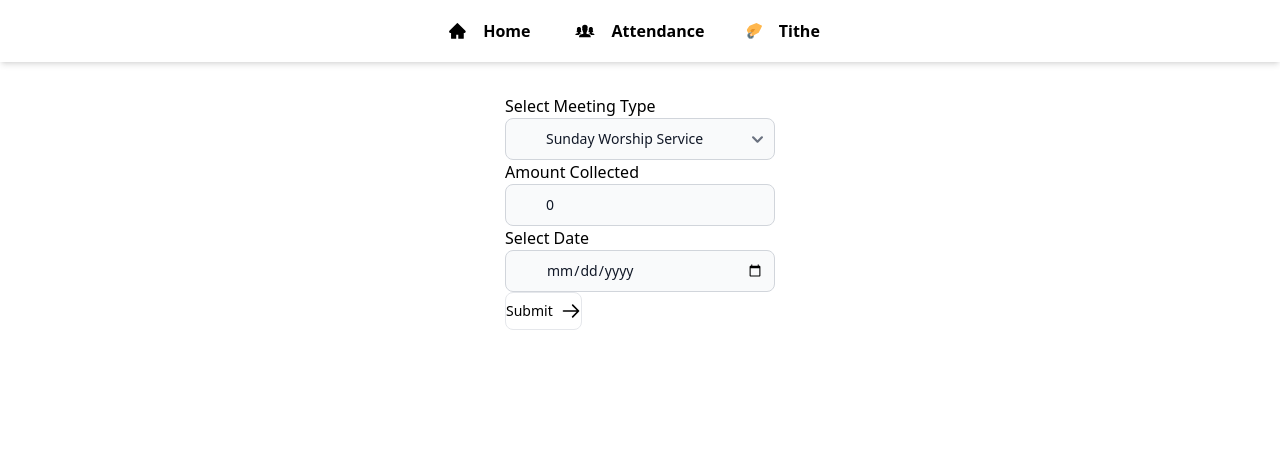
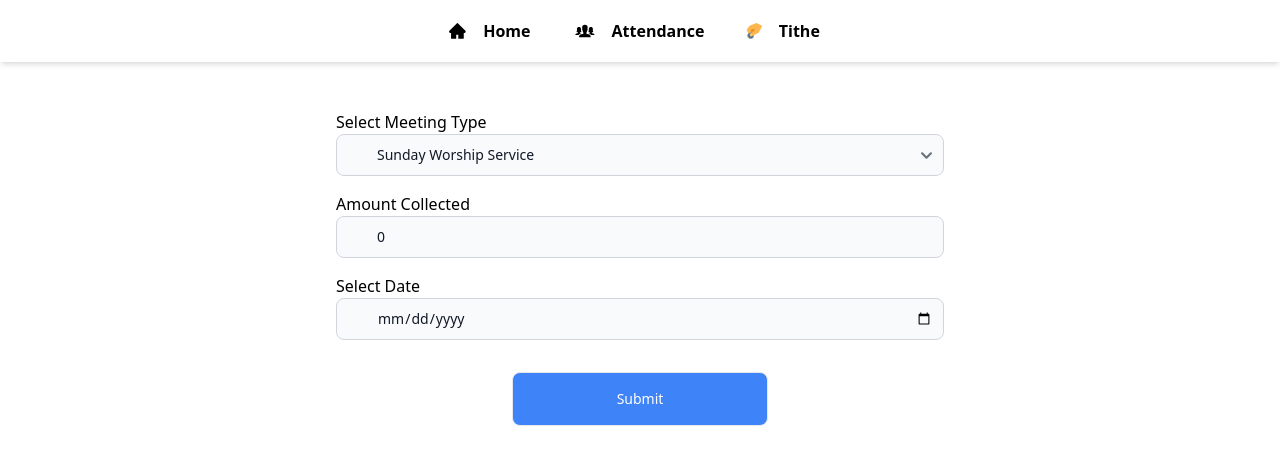
Before and after one commit to cazterk/church-system-frontend, a React (Vite) app: page /tithe-form in a window 1280 px wide. Shown: the top 464 px of the page. Built offline with nearby package versions, Linux system fonts and the light colour scheme.

Commit message:
add pagination, fix select field on tithe entry, etc

```diff
--- a/package.json
+++ b/package.json
@@ -12,6 +12,7 @@
     "@headlessui/react": "^1.7.3",
     "@tanstack/react-query": "^4.14.1",
     "axios": "^1.1.3",
+    "classnames": "^2.3.2",
     "flowbite": "^1.5.3",
     "flowbite-react": "^0.3.2",
     "formik": "^2.2.9",
--- a/src/components/forms/titheForm.tsx
+++ b/src/components/forms/titheForm.tsx
@@ -23,29 +23,41 @@ interface OtherProps {
 
 const TitheForm: React.FC<{}> = () => {
   const initialValues: ITithe = {
-    meetingType: 0,
+    meetingType: null,
     collectionedAmount: 0,
     date: new Date(),
   };
   const [meeting, setMeeting] = useState<number>();
 
   const handleMeetingTypeChange = (e: React.ChangeEvent<HTMLInputElement>) => {
-    setMeeting(parseInt(e.target.value));
+    e.preventDefault();
+    try {
+      initialValues.meetingType = parseInt(e.target.value);
+    } catch (e) {
+      console.error(e);
+    }
+  };
+
+  const onSubmitTithe = () => {
+    return initialValues;
   };
 
   let inputClass =
     "bg-gray-50 border border-gray-300 text-gray-900 sm:text-sm rounded-lg focus:ring-blue-500 focus:border-blue-500 block w-full pl-10 p-2.5 dark:bg-gray-700 dark:border-gray-600 dark:placeholder-gray-400 dark:text-white dark:focus:ring-blue-500 dark:focus:border-blue-500";
+  let fieldClass = "mt-4";
 
   return (
-    <>
+    <div className="flex justify-center w-full ">
       <Formik
         initialValues={initialValues}
-        onSubmit={(values, actions) => {
-          console.log({ values, actions });
+        onSubmit={(values, { resetForm }) => {
+          console.log({ values });
           TitheService.createTithe(JSON.stringify(values, null, 2));
+          resetForm({});
         }}
       >
-        <Form className="flex flex-col ">
+        <Form className="flex flex-col w-6/12 ">
+          <div className={`${fieldClass}`}>
             <label htmlFor="meetingType">Select Meeting Type</label>
             <Field
               type="select"
@@ -54,7 +66,7 @@ const TitheForm: React.FC<{}> = () => {
               as="select"
               className={`${inputClass}`}
               onChange={handleMeetingTypeChange}
-            value={initialValues.meetingType}
+              value={meeting}
             >
               {meetingTypesSetter.map((option) => (
                 <option key={option.value} value={option.value}>
@@ -62,6 +74,8 @@ const TitheForm: React.FC<{}> = () => {
                 </option>
               ))}
             </Field>
+          </div>
+          <div className={`${fieldClass}`}>
             <label htmlFor="firstName">Amount Collected</label>
             <Field
               id="collectionedAmount"
@@ -69,7 +83,8 @@ const TitheForm: React.FC<{}> = () => {
               placeholder="enter amount"
               className={`${inputClass}`}
             />
-
+          </div>
+          <div className={`${fieldClass}`}>
             <div className="relative">
               <div className="flex absolute inset-y-0 left-0 items-center pl-3 pointer-events-none"></div>
               <label htmlFor="firstName">Select Date</label>
@@ -79,17 +94,20 @@ const TitheForm: React.FC<{}> = () => {
                 placeholder="Select date"
               />
             </div>
+          </div>
           {/* <Field name="amountUncollected" type="datepicker"></Field> */}
 
-          <div className="flex flex-wrap items-center gap-2">
-            <Button type="submit">
+          <div className="flex flex-wrap justify-center my-8 items-center gap-2">
+            <Button
+              type="submit"
+              className="p-2 text-center text-white w-64 bg-blue-500"
+            >
               Submit
-              <HiIcons.HiOutlineArrowRight className="ml-2 h-5 w-5" />
             </Button>
           </div>
         </Form>
       </Formik>
-    </>
+    </div>
   );
 };
 
--- /dev/null
+++ b/src/components/pagination.tsx
@@ -0,0 +1,33 @@
+import classNames from "classnames";
+
+interface PaginationProps {
+  rowsPerPage: number;
+  totalPages: number;
+  paginate: any;
+}
+
+const Pagination = ({ rowsPerPage, totalPages, paginate }: PaginationProps) => {
+  const pagesCount = [];
+
+  for (let i = 1; i <= Math.ceil(totalPages / rowsPerPage); i++) {
+    pagesCount.push(i);
+  }
+
+  return (
+    <>
+      <nav>
+        <ul className="flex justify-center">
+          {pagesCount.map((number) => (
+            <li key={number} className="m-2">
+              <a onClick={() => paginate(number)} href="#" className="">
+                {number}
+              </a>
+            </li>
+          ))}
+        </ul>
+      </nav>
+    </>
+  );
+};
+
+export default Pagination;
--- a/src/components/tables/titheTable.tsx
+++ b/src/components/tables/titheTable.tsx
@@ -1,9 +1,18 @@
 import { useQuery } from "@tanstack/react-query";
 import TitheService from "src/services/titthe.service";
-import React, { useEffect } from "react";
+import React, { useEffect, useState } from "react";
 import SuspenseLoader from "src/components/SuspenseLoader";
+import Pagination from "../pagination";
+import { getMeeting } from "src/enums/meeting_types";
 
 const TitheTable = () => {
+  const [page, setPage] = React.useState(0);
+  const [currentPage, setCurrentPage] = useState(1);
+  const [rowsPerPage] = useState(7);
+
+  const onPageChange = (newPage: number) => {
+    setPage(newPage);
+  };
   const { isLoading, error, data } = useQuery({
     queryKey: ["tithe"],
     queryFn: TitheService.getAllTithe,
@@ -23,6 +32,12 @@ const TitheTable = () => {
         An error has occurred: {error.message}
       </div>
     );
+
+  const indexOfLastEntry = currentPage * rowsPerPage;
+  const indexOfFirstEntry = indexOfLastEntry - rowsPerPage;
+  const currentEntries = data.slice(indexOfFirstEntry, indexOfLastEntry);
+
+  const paginate = (pageNumber) => setCurrentPage(pageNumber);
 
   return (
     <React.Fragment>
@@ -54,10 +69,10 @@ const TitheTable = () => {
                   </tr>
                 </thead>
                 <tbody>
-                  {data.map((tithe: any, index: any) => (
+                  {currentEntries.map((tithe: any, index: any) => (
                     <tr className="border-b" key={index}>
                       <td className="text-sm text-gray-900 font-light px-6 py-4 whitespace-nowrap">
-                        {tithe.meetingType}
+                        {getMeeting(tithe.meetingType)}
                       </td>
                       <td className="text-sm text-gray-900 font-light px-6 py-4 whitespace-nowrap">
                         {tithe.collectionedAmount}
@@ -69,6 +84,11 @@ const TitheTable = () => {
                   ))}
                 </tbody>
               </table>
+              <Pagination
+                rowsPerPage={rowsPerPage}
+                totalPages={data.length}
+                paginate={paginate}
+              />
             </div>
           </div>
         </div>
--- a/src/enums/meeting_types.ts
+++ b/src/enums/meeting_types.ts
@@ -24,7 +24,7 @@ export const meetingTypesSetter = [
   },
   {
     value: 4,
-    label: "THursday Revival Hour",
+    label: "Thursday Revival Hour",
   },
   {
     value: 5,
--- a/src/pages/home/index.tsx
+++ b/src/pages/home/index.tsx
@@ -4,7 +4,6 @@ const Home = () => {
   return (
     <div>
       <h1>Hello!!! welcome to Church system</h1>
-      <TitheForm />
     </div>
   );
 };
--- a/src/pages/tithe/index.tsx
+++ b/src/pages/tithe/index.tsx
@@ -10,9 +10,11 @@ const Tithe = () => {
       <h1 className="text-center">This is the tithe page</h1>
       <TitheTable />
 
-      <div className="flex flex-wrap items-center gap-2">
+      <div className="flex flex-wrap justify-center my-8 items-center gap-2">
         <Link to="/tithe-form">
-          <Button type="submit">Add New Entry</Button>
+          <Button type="submit" className="p-2 text-center text-white w-64">
+            Add New Entry
+          </Button>
         </Link>
       </div>
     </div>
--- a/tailwind.config.cjs
+++ b/tailwind.config.cjs
@@ -1,6 +1,6 @@
 /** @type {import('tailwindcss').Config} */
 module.exports = {
-  content: ["./src/**/*.{js,jsx,ts,tsx}"],
+  content: ["./src/**/*.{js,jsx,ts,tsx}", "./node_modules/flowbite/**/*.js"],
   theme: {
     extend: {
       animation: {
```
Lines whose indentation alone changed are shown as unchanged.
